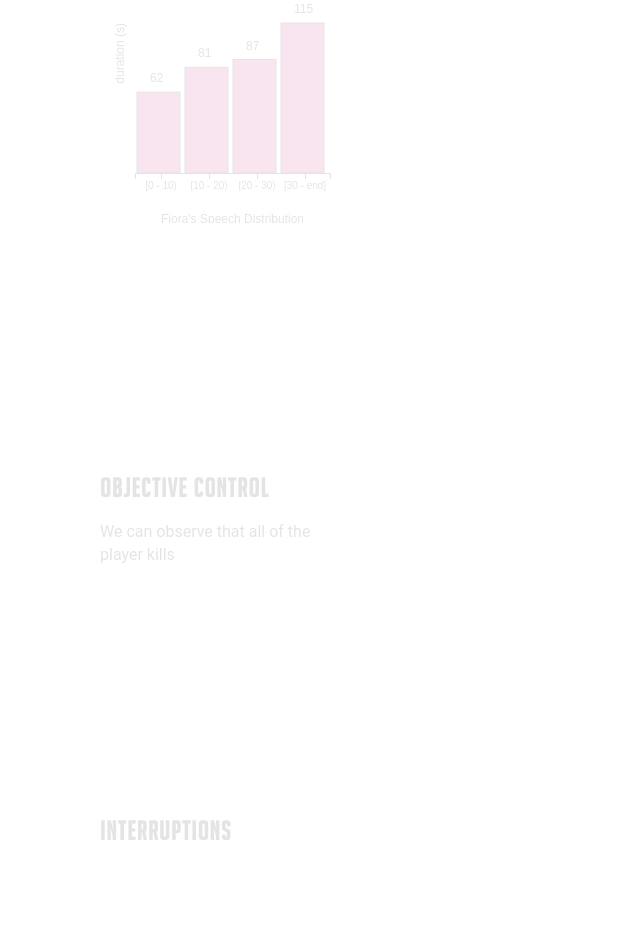
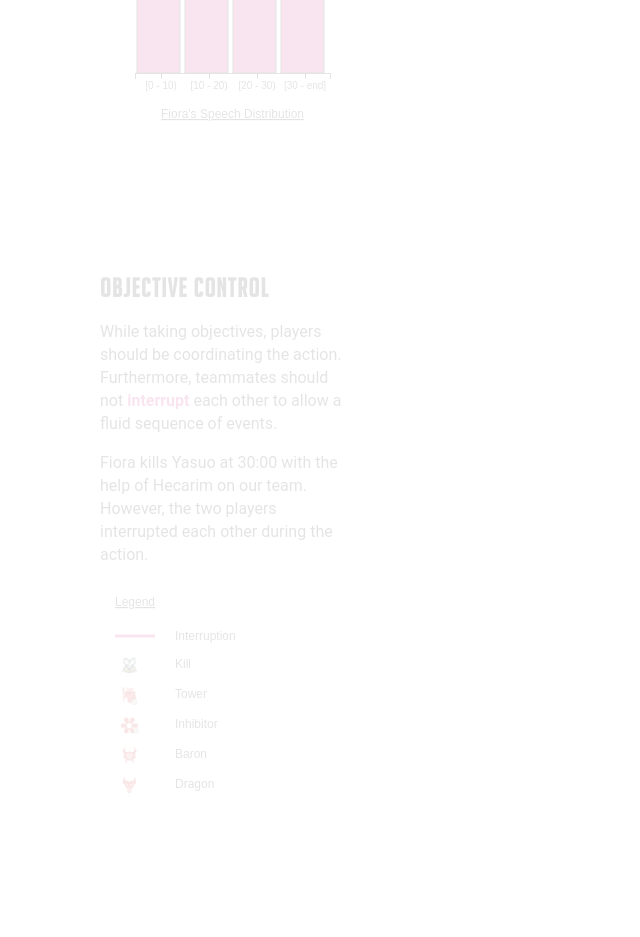
Before and after one commit to efekarakus/mic-check, a plain HTML site: page index.html in a window 1280 px wide. Shown: the part 1263-2200 px from the top of the page, without its empty margins (0-640 px from the left). Drawn offline with Linux system fonts and the light colour scheme.

Commit message:
adding legend and text for objective control

```diff
--- a/charts/comms.js
+++ b/charts/comms.js
@@ -110,10 +110,10 @@ function comms() {
     }
   ];
 
-  var gameLength = 2225; // 37:05
+  var gameLength = 2225;  // 37:05
   var zoomTimes = {
-    start: 1740,  // 21:00
-    end: 1920     // 24:00
+    start: 1740,          // 21:00
+    end: 1920             // 24:00
   }
 
 
--- a/charts/distribution.js
+++ b/charts/distribution.js
@@ -64,11 +64,11 @@ function distribution() {
     .append("text")
       .attr("x", width/2)
       .attr("y", height)
-      .attr("dy", "50px")
+      .attr("dy", "45px")
       .style("text-anchor", "middle")
       .style("font", "12px sans-serif")
+      .style("text-decoration", "underline")
       .text("Fiora's Speech Distribution")
-
 
 
   svg.selectAll(".bar")
--- /dev/null
+++ b/charts/legend.js
@@ -0,0 +1,75 @@
+function legend() {
+  var margin = {top: 0, right: 0, bottom: 0, left: 0},
+      width = 220 - margin.left - margin.right,
+      height = 220 - margin.top - margin.bottom;
+
+  var svg = d3.select(".objectivecontrol-legend")
+    .append("svg")
+      .attr("width", width + margin.left + margin.right)
+      .attr("height", height + margin.top + margin.bottom)
+    .append("g")
+      .attr("transform", "translate(" + margin.left + "," + margin.top + ")");
+
+  svg.append("text")
+    .attr("x", 0)
+    .attr("y", "20px")
+    .style("font", "12px sans-serif")
+    .style("text-decoration", "underline")
+    .text("Legend");
+
+  svg.append("line")
+    .attr("x1", 0)
+    .attr("x2", 40)
+    .attr("y1", 50)
+    .attr("y2", 50)
+    .style("stroke", "#CD0A6C")
+    .style("stroke-width", 3);
+
+  svg.append("text")
+    .attr("x", 60)
+    .attr("y", 50)
+    .attr("dy", "4px")
+    .style("font", "12px sans-serif")
+    .text("Interruption");
+
+  var data = [
+    {
+      path: "kill.png",
+      text: "Kill"
+    },
+    {
+      path: "Tower.png",
+      text: "Tower"
+    },
+    {
+      path: "Inhibitor.png",
+      text: "Inhibitor"
+    },
+    {
+      path: "Baron.png",
+      text: "Baron"
+    },
+    {
+      path: "Dragon.png",
+      text: "Dragon"
+    }
+  ];
+
+  var g = svg.selectAll(".images")
+    .data(data).enter()
+    .append("g");
+
+  g.append("image")
+    .attr("xlink:href", function(d) { return "images/" + d.path; })
+    .attr("x", 5)
+    .attr("y", function(d, i) { return i*30 + 70; })
+    .attr("width", "19px")
+    .attr("height", "19px");
+
+  g.append("text")
+    .attr("x", 60)
+    .attr("y", function(d, i) { return i*30 + 70; })
+    .attr("dy", "12px")
+    .style("font", "12px sans-serif")
+    .text(function(d) { return d.text; });
+}
--- a/charts/main.js
+++ b/charts/main.js
@@ -1,4 +1,5 @@
 distribution();
+legend();
 
 var audioStart = {
   'top': 114,
--- a/index.html
+++ b/index.html
@@ -22,7 +22,7 @@
           <p>
             In League of Legends, players need to
             <a href="https://www.youtube.com/watch?v=PQ-jzlkQVhs&feature=youtu.be&t=24s" target="_blank">share information</a> with each other in order to kill opponents, or take objectives.
-            Effective communication leads to players knowing which steps to take next, and thus wins.
+            Effective communication leads to players knowing which steps to take next, and thus win.
           </p>
           <p>
             We recorded the voices of 3 of our players in a
@@ -51,8 +51,15 @@
         <section id="objectivecontrol-section" class="step">
           <h2>Objective Control</h2>
           <p>
-            We can observe that all of the player kills
+            While taking objectives, players should be coordinating the action. Furthermore,
+            teammates should not <span class="pink bold">interrupt</span> each other to allow
+            a fluid sequence of events.
           </p>
+          <p>
+            Fiora kills Yasuo at 30:00 with the help of Hecarim on our team. However,
+            the two players interrupted each other during the action.
+          </p>
+          <div class="objectivecontrol-legend"></div>
         </section>
         <section id="interruptions-section" class="step">
           <h2>Interruptions</h2>
@@ -81,6 +88,7 @@
     <script src="libs/scroller.js"></script>
     <script src="charts/comms.js"></script>
     <script src="charts/distribution.js"></script>
+    <script src="charts/legend.js"></script>
     <script src="charts/main.js"></script>
     <script>
       $(document).scroll(function() {
--- a/styles/main.css
+++ b/styles/main.css
@@ -71,7 +71,7 @@ body {
 }
 
 .sections section.step {
-  margin-bottom: 250px;
+  margin-bottom: 150px;
   font-size: 16px;
   line-height: 23px;
 }
@@ -139,6 +139,17 @@ body {
   height: 220px;
 }
 
+.objectivecontrol-legend {
+  margin: 0 auto;
+  margin-top: 20px;
+  width: 220px;
+  height: 220px;
+}
+
 span.pink {
   color: #CD0A6C;
 }
+
+span.bold {
+  font-weight: 700;
+}
```
